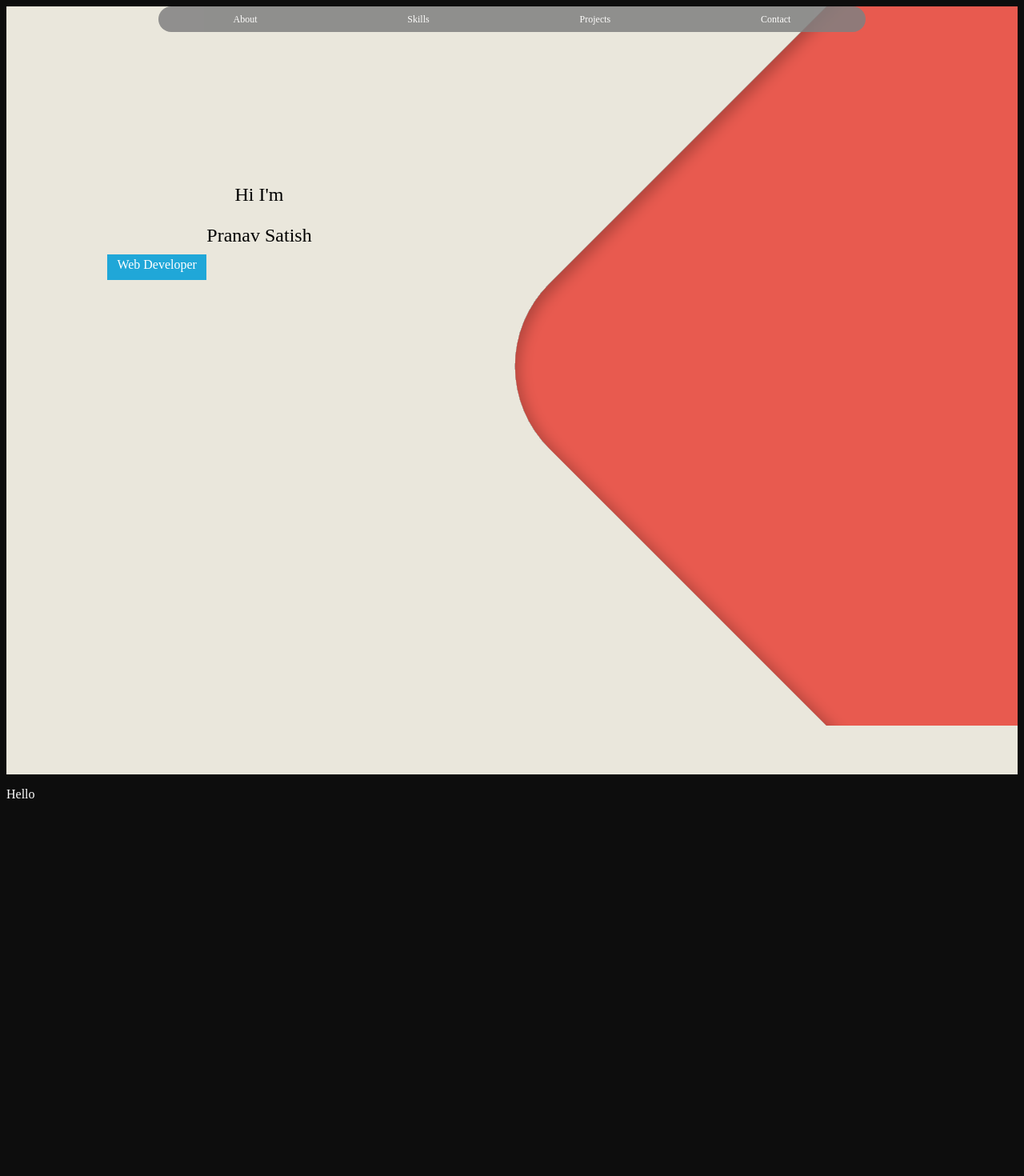
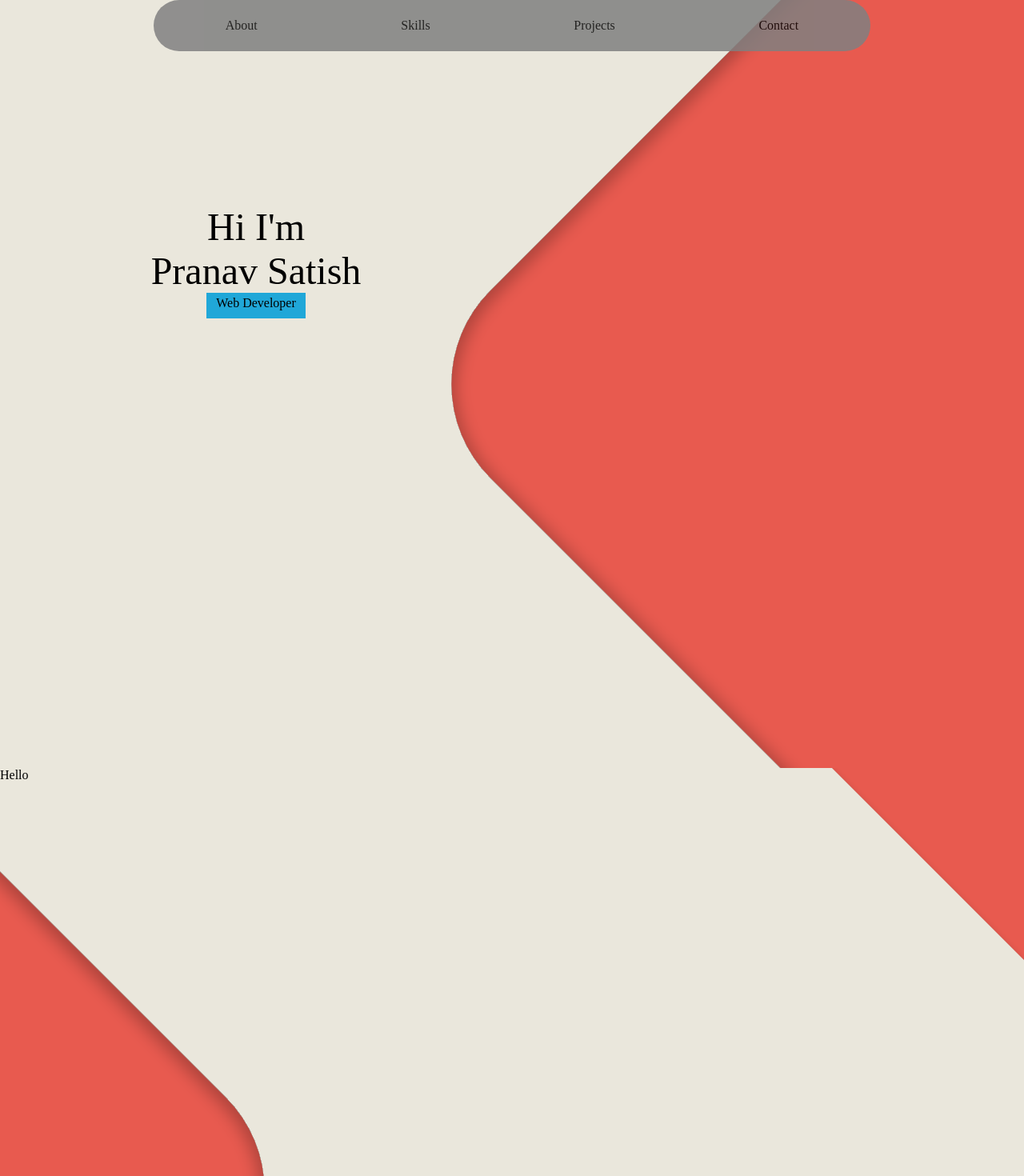
Before and after one commit to prnv0/portfolio, a React (Create React App) app: page / in a window 1280 px wide. Shown: the top 1470 px of the page at 80% size. Before the commit the page ends 1002 px from the top, so only its background shows below. Built offline with nearby package versions, Linux system fonts and the light colour scheme; the HTML template or start-up script is replaced by a standard one.

Commit message:
added about page

```diff
--- a/src/App.css
+++ b/src/App.css
@@ -1,4 +1,7 @@
 .main{
-    margin: 0px;
+    margin: 0%;
     font-family: 'Press Start 2P';
 }
+.about{
+    margin:0%;
+}
--- a/src/Components/About/About.js
+++ b/src/Components/About/About.js
@@ -1,9 +1,11 @@
 import "./styling.css";
 function About() {
     return (
-    <div className="abouttext">
-        <p>Hello</p>
-    </div>
+        <div className="aboutmain">
+            <div className="abouttext">
+                <p>Hello</p>
+            </div>
+        </div>
     );
 }
 export default About;
--- a/src/Components/About/styling.css
+++ b/src/Components/About/styling.css
@@ -1,3 +1,12 @@
-.hometext{
+.aboutmain{
+    background-image: url("../Assets/About.svg");
+    background-size:cover 100vb;
+    background-position: center right;
+    height:120vh;
+    margin: 0rem;
+    background-repeat:no-repeat;
+    background-color: #eae7dc;
+}
+.abouttext{
     color: black;
     };
--- a/src/Components/Home/Home.js
+++ b/src/Components/Home/Home.js
@@ -3,6 +3,7 @@ import homebg from '../Assets/Home.svg'
 function Home() {
     return (
     <div className="main">
+
         <div className="nav">
             <div className="nav-option">
                 <a href="#about">About</a>
--- a/src/Components/Home/styling.css
+++ b/src/Components/Home/styling.css
@@ -1,7 +1,7 @@
 .main{
     background-image: url("../Assets/Home.svg");
-    background-size:contain;
-    background-position: right 0rem;
+    background-size:100vb cover;
+    background-position: right center;
     height: 120vh;
     margin: 0rem;
     background-repeat:no-repeat;
@@ -12,7 +12,7 @@
     flex: 1;
     margin: auto;
     width: 70%;
-    height: 2rem;
+    height: 4rem;
     background-color: #808080;
     border-radius: 25rem;
     opacity: 85%;
@@ -20,14 +20,15 @@
  .nav-option{
     margin: auto;
     text-align: center;
-    font-size: 75%;
+    font-size: 100%;
+    color: black;
     font: bold;
  }
 .hometext{
     color: black;
     margin-top: 15%;
     margin-right: 50%;
-    font-size: 1.5rem;
+    font-size: 3rem;
     font: bold;
     text-align: center;
 };
@@ -46,9 +47,10 @@
     /* justify-content: center; */
 }
 .animation {
-    height:50px;
+    height: 3rem;
     overflow:hidden;
-    margin-left: 10%;
+    margin-right: 50%;
+    text-align: center;
   }
 
   .animation > div > div {
--- a/src/index.css
+++ b/src/index.css
@@ -1,175 +1,11 @@
-/* Global Styles */
-:root {
-  --primary-color: #33ccff;
-  --background-color: #0d0d0d;
-  --text-color: #fff;
+.main{
+  margin:0%;
 }
-
-body {
-  font-family: 'Arial', sans-serif;
-  background-color: var(--background-color);
-  color: var(--text-color);
-  transition: background-color 0.3s ease;
+a{
+  text-decoration: none;
+  color: black;
 }
-
-.container {
-  max-width: 1200px;
-  margin: 0 auto;
-  padding: 40px;
-  transition: background-color 0.3s ease;
+*{
+  padding: 0;
+  margin: 0;
 }
-
-.dark-mode {
-  --primary-color: #00aaff;
-  --background-color: #1a1a1a;
-  --text-color: #fff;
-}
-
-nav {
-  position: fixed;
-  top: 0;
-  left: 0;
-  width: 100%;
-  background-color: rgba(0, 0, 0, 0.9);
-  padding: 20px;
-}
-
-h2 {
-  font-size: 32px;
-  margin-bottom: 20px;
-  text-align: center;
-}
-
-p {
-  margin-bottom: 10px;
-}
-
-ul {
-  list-style-type: none;
-  padding-left: 0;
-}
-
-a {
-  color: #fff;
-  text-decoration: none;
-}
-
-nav {
-  position: fixed;
-  top: 0;
-  left: 0;
-  width: 100%;
-  background-color: rgba(0, 0, 0, 0.9);
-  padding: 20px;
-  z-index: 100;
-}
-
-nav ul {
-  display: flex;
-  justify-content: center;
-  list-style-type: none;
-  margin: 0;
-  padding: 0;
-}
-
-nav ul li {
-  margin: 0 20px;
-}
-
-nav ul li a {
-  font-size: 18px;
-  font-weight: bold;
-  transition: color 0.3s ease;
-}
-
-nav ul li a:hover {
-  color: #33ccff;
-}
-
-.element {
-  padding: 100px 0;
-  text-align: center;
-}
-
-.scroll-to-top {
-  position: fixed;
-  bottom: 20px;
-  right: 20px;
-  background-color: #33ccff;
-  color: #fff;
-  padding: 10px;
-  cursor: pointer;
-  font-size: 14px;
-  transition: background-color 0.3s ease;
-}
-
-.scroll-to-top:hover {
-  background-color: #00aaff;
-}
-
-/* About Component */
-.about-content {
-  display: flex;
-  justify-content: center;
-  align-items: center;
-  flex-direction: column;
-}
-
-.about-image {
-  width: 200px;
-  height: 200px;
-  border-radius: 50%;
-  background-color: #33ccff;
-  margin-bottom: 20px;
-}
-
-/* Skills Component */
-.skills-list {
-  display: flex;
-  justify-content: center;
-  flex-wrap: wrap;
-}
-
-.skills-list li {
-  margin: 10px;
-  padding: 10px 20px;
-  background-color: #33ccff;
-  border-radius: 5px;
-}
-
-/* Projects Component */
-.project {
-  margin-bottom: 40px;
-}
-
-.project h3 {
-  font-size: 24px;
-  margin-bottom: 10px;
-}
-
-.project p {
-  margin-bottom: 20px;
-}
-
-/* Contact Component */
-.contact-form {
-  display: flex;
-  justify-content: center;
-  align-items: center;
-  flex-direction: column;
-}
-
-.contact-form input,
-.contact-form textarea {
-  width: 100%;
-  padding: 10px;
-  margin-bottom: 20px;
-  border: none;
-  background-color: #1a1a1a;
-  color: #fff;
-}
-
-.contact-form textarea {
-  resize: vertical;
-  min-height: 150px;
-}
```
Also changed, not shown: src/Components/Assets/About.svg (added), src/Components/Assets/Home.jpeg (added).
